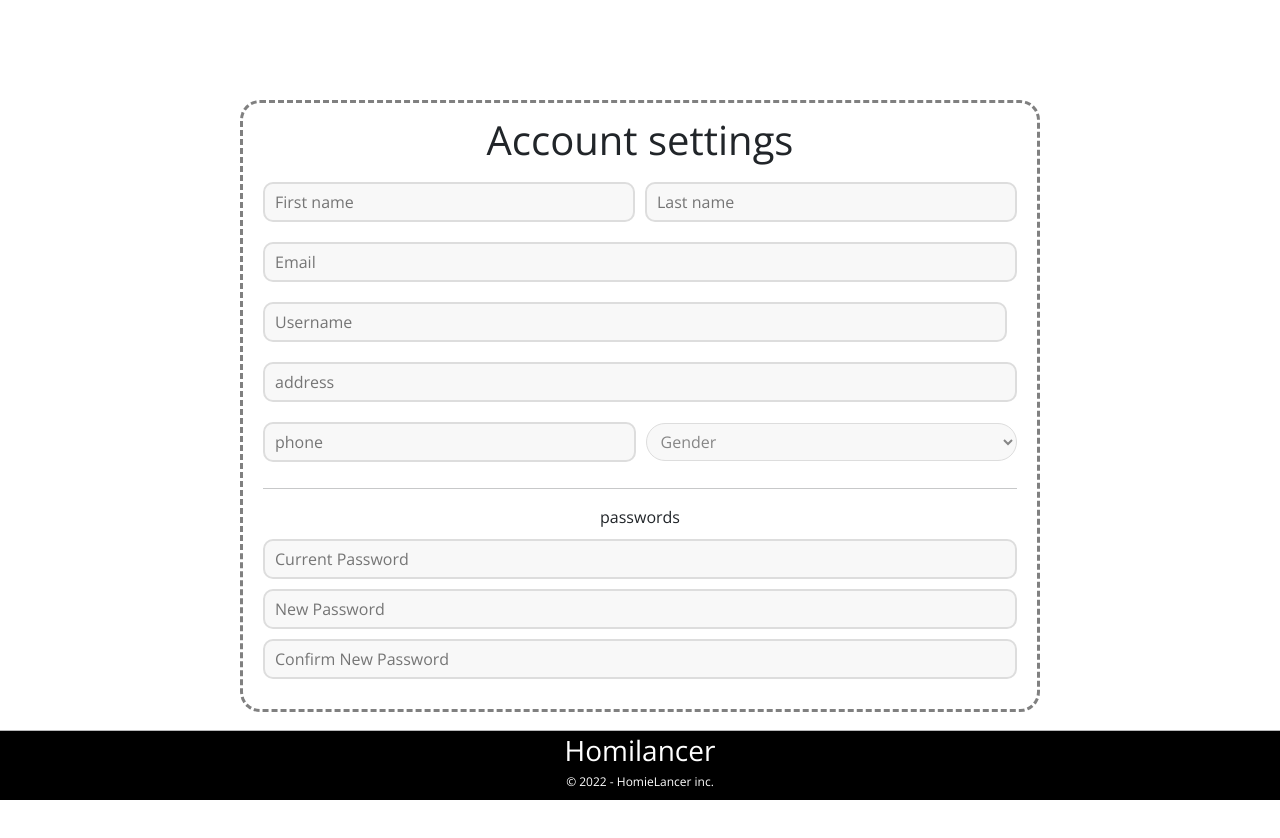
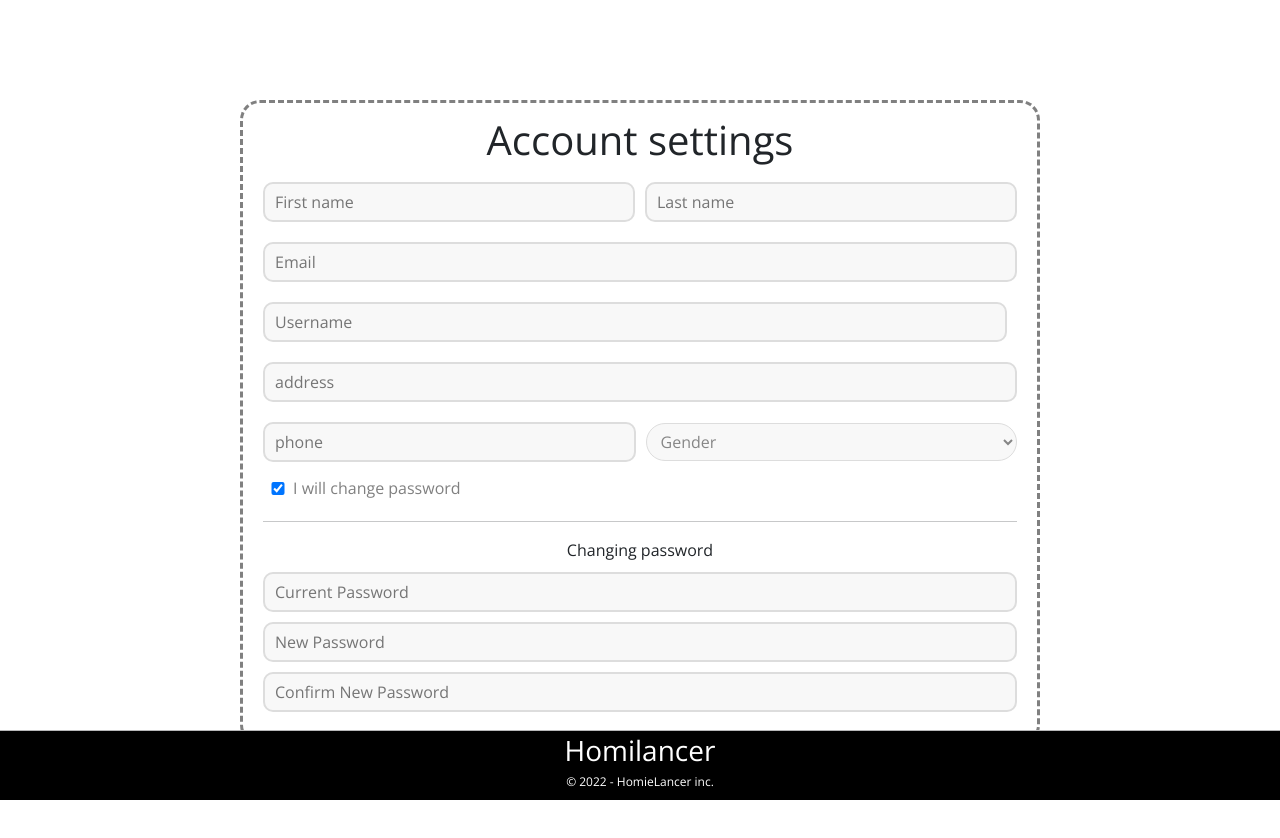
Before and after one commit to moezemara/freelance-dashboard, a React (Create React App) app: page /settings in a window 1280 px wide. Shown: the top 838 px of the page. Built offline with nearby package versions, Linux system fonts and the light colour scheme.

Commit message:
Update AccountSettings.js

```diff
--- a/src/accounts/AccountSettings.js
+++ b/src/accounts/AccountSettings.js
@@ -17,11 +17,13 @@ const AccountSettings = () => {
   const [newPassword, setNewPassword] = useState("");
   const [confirmPassword, setConfirmPassword] = useState('')
   const [email, setEmail] = useState("");
-  const [type, setType] = useState("");
   const [phone, setPhone] = useState("");
   const [address, setAddress] = useState("");
   const [country, setCountry] = useState("");
   const [sex, setSex] = useState("");
+
+  const [passwordChecked, setPasswordChecked] = useState(true);
+
 
   useEffect(() => {
     if (accountType !== "F" || accountType !== "C") {
@@ -101,14 +103,23 @@ const AccountSettings = () => {
             </select>
           </div>
 
+          <div className="name_part">
+                    <input type="checkbox" defaultChecked={passwordChecked} onChange={() => setPasswordChecked(!passwordChecked)} style={{width:30}}/>
+                    <label>I will change password</label>
+                </div>
 
+
+
+{ (passwordChecked)&&
+<div>
 <hr />
-<label >passwords</label>
+<label >Changing password</label>
 <input type="password" placeholder="Current Password" value={currentPassword} onInput={e=>setCurrentPassword(e.target.value)}/>
 <input type="password" placeholder="New Password" value={newPassword} onInput={e=>setNewPassword(e.target.value)}/>
 <input type="password" placeholder="Confirm New Password" value={confirmPassword} onInput={e=>setConfirmPassword(e.target.value)}/>
 { (confirmPassword!==newPassword) && <label style={{color:'red'}}>Password needs to be confirmed</label>}
-
+</div>
+}
 
         </form>
       </div>
```
